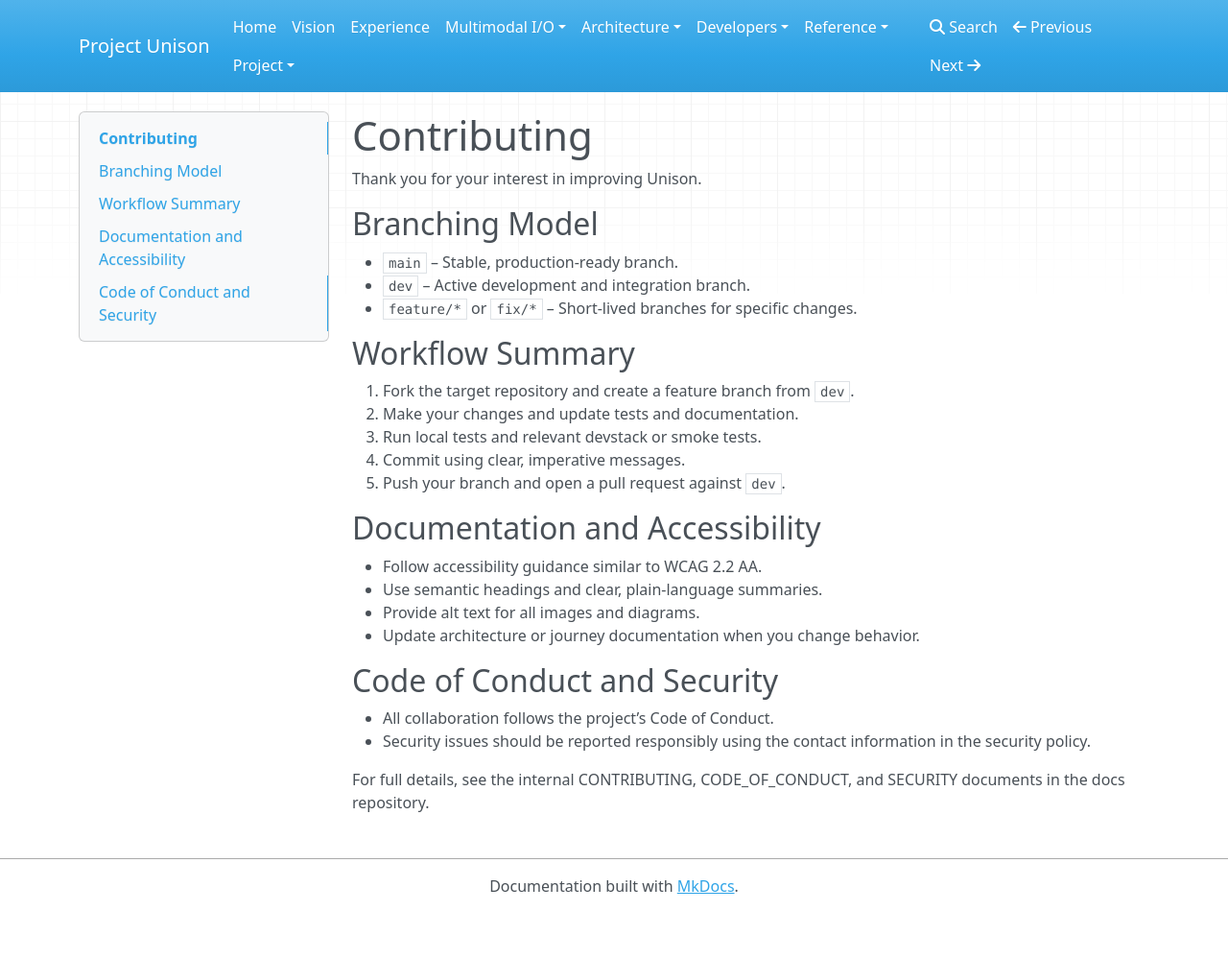
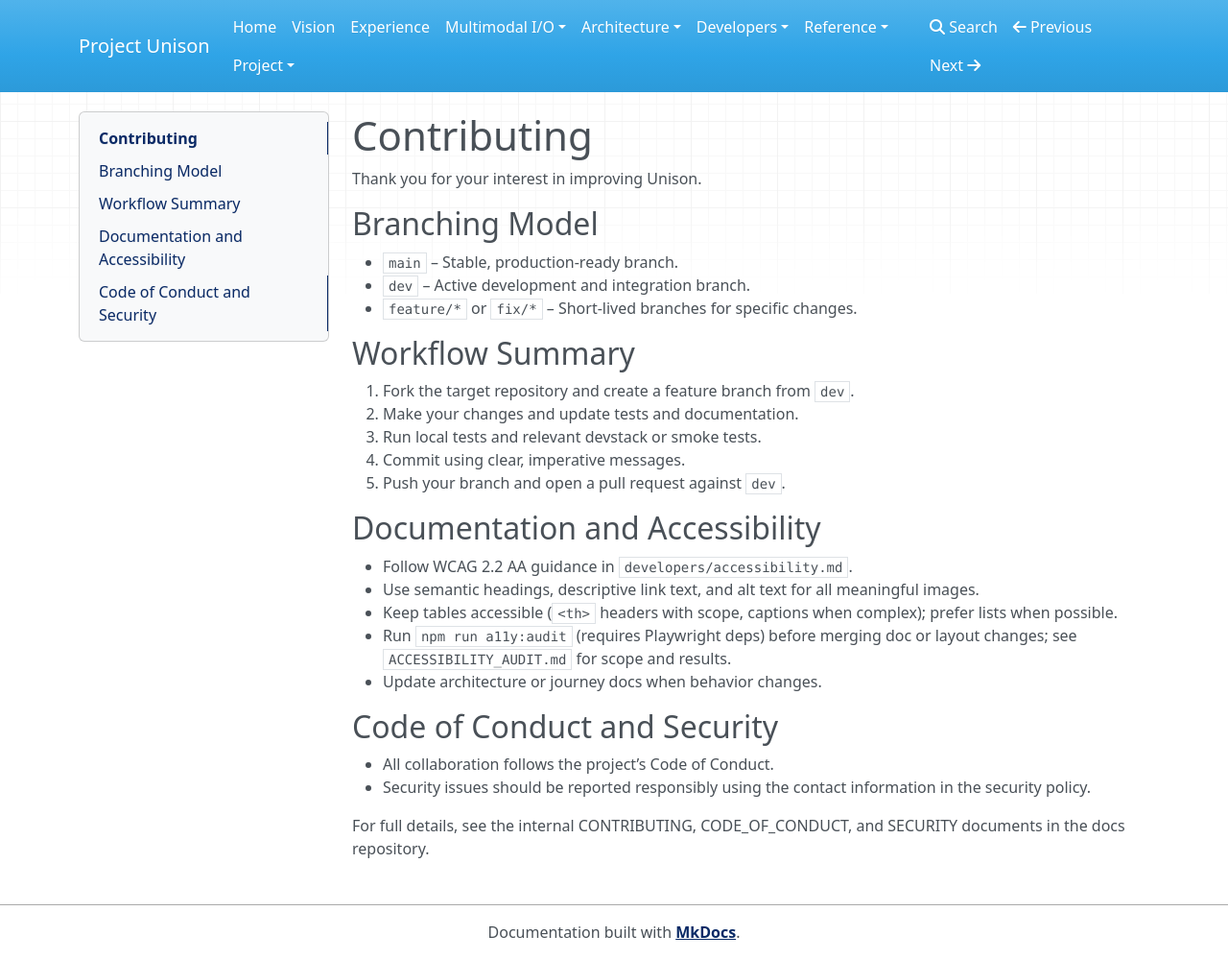
Before and after one commit to project-unisonOS/project-unisonos.github.io, an MkDocs documentation site: the page built from docs/developers/contributing.md, in a window 1280 px wide and 999 px high. Shown: the whole window at 96% size. Built offline with MkDocs 1.6.1, drawn with Linux system fonts in a browser that asks for light colours; nearby versions of some CDN libraries.

Commit message:
docs: add accessibility guidance and site-wide fixes

```diff
--- /dev/null
+++ b/docs/assets/a11y.css
@@ -0,0 +1,81 @@
+:root {
+  --a11y-focus-outline: 2px solid #f6c344;
+  --a11y-focus-offset: 3px;
+  --a11y-link: #0a2a66;
+  --a11y-link-hover: #06305a;
+}
+
+.sr-only {
+  position: absolute;
+  width: 1px;
+  height: 1px;
+  padding: 0;
+  margin: -1px;
+  overflow: hidden;
+  clip: rect(0, 0, 0, 0);
+  white-space: nowrap;
+  border: 0;
+}
+
+a:focus-visible,
+button:focus-visible,
+[role='button']:focus-visible,
+input:focus-visible,
+select:focus-visible,
+textarea:focus-visible,
+.dropdown-item:focus-visible,
+.navbar-toggler:focus-visible {
+  outline: var(--a11y-focus-outline);
+  outline-offset: var(--a11y-focus-offset);
+  box-shadow: 0 0 0 3px rgba(0, 0, 0, 0.2);
+}
+
+.navbar-dark .nav-link:focus-visible,
+.navbar-dark .dropdown-item:focus-visible {
+  background-color: rgba(255, 255, 255, 0.25);
+  color: #ffffff;
+  text-decoration: underline;
+}
+
+.dropdown-menu .dropdown-item:focus-visible {
+  background-color: #033c73;
+  color: #ffffff;
+}
+
+/* Increase contrast for sidebar/table-of-contents links */
+.col-md-3 .nav-link,
+.col-md-3 .dropdown-item,
+.col-md-3 .nav > li > a {
+  color: var(--a11y-link);
+  font-weight: 600;
+}
+
+.col-md-3 .nav-link:focus,
+.col-md-3 .nav-link:hover,
+.col-md-3 .dropdown-item:focus,
+.col-md-3 .dropdown-item:hover {
+  color: var(--a11y-link-hover);
+}
+
+/* Increase contrast for in-content links */
+main a {
+  color: var(--a11y-link);
+  font-weight: 600;
+}
+
+main a:hover,
+main a:focus,
+main a:active {
+  color: var(--a11y-link-hover);
+}
+
+footer a {
+  color: var(--a11y-link);
+  font-weight: 600;
+}
+
+footer a:hover,
+footer a:focus,
+footer a:active {
+  color: var(--a11y-link-hover);
+}
--- a/docs/developers/contributing.md
+++ b/docs/developers/contributing.md
@@ -18,10 +18,11 @@ Thank you for your interest in improving Unison.
 
 ## Documentation and Accessibility
 
-- Follow accessibility guidance similar to WCAG 2.2 AA.
-- Use semantic headings and clear, plain-language summaries.
-- Provide alt text for all images and diagrams.
-- Update architecture or journey documentation when you change behavior.
+- Follow WCAG 2.2 AA guidance in `developers/accessibility.md`.
+- Use semantic headings, descriptive link text, and alt text for all meaningful images.
+- Keep tables accessible (`<th>` headers with scope, captions when complex); prefer lists when possible.
+- Run `npm run a11y:audit` (requires Playwright deps) before merging doc or layout changes; see `ACCESSIBILITY_AUDIT.md` for scope and results.
+- Update architecture or journey docs when behavior changes.
 
 ## Code of Conduct and Security
 
--- a/mkdocs.yml
+++ b/mkdocs.yml
@@ -5,6 +5,7 @@ site_url: https://project-unisonos.github.io
 docs_dir: docs
 theme:
   name: mkdocs
+  custom_dir: overrides
 
 nav:
   - Home: index.md
@@ -34,6 +35,7 @@ nav:
       - Testing: developers/testing.md
       - Hardware Deployment: developers/hardware.md
       - Coding Conventions: developers/coding-conventions.md
+      - Accessibility: developers/accessibility.md
       - Contributing: developers/contributing.md
   - Reference:
       - Specs & Schemas: reference/specs.md
@@ -60,3 +62,4 @@ markdown_extensions:
 
 extra_css:
   - assets/nav-contrast.css
+  - assets/a11y.css
--- /dev/null
+++ b/overrides/base.html
@@ -0,0 +1,252 @@
+<!DOCTYPE html>
+<html lang="{{ config.theme.locale|default('en') }}" data-bs-theme="{{ config.theme.color_mode }}">
+    <head>
+      {%- block site_meta %}
+        <meta charset="utf-8">
+        <meta http-equiv="X-UA-Compatible" content="IE=edge">
+        <meta name="viewport" content="width=device-width, initial-scale=1.0">
+        {% if page and page.is_homepage %}<meta name="description" content="{{ config.site_description }}">{% endif %}
+        {% if config.site_author %}<meta name="author" content="{{ config.site_author }}">{% endif %}
+        {% if page and page.canonical_url %}<link rel="canonical" href="{{ page.canonical_url }}">{% endif %}
+        {% if config.site_favicon %}<link rel="shortcut icon" href="{{ config.site_favicon|url }}">
+        {% else %}<link rel="shortcut icon" href="{{ 'img/favicon.ico'|url }}">{% endif %}
+      {%- endblock %}
+
+      {%- block htmltitle %}
+        <title>{% if page and page.title and not page.is_homepage %}{{ page.title }} - {% endif %}{{ config.site_name }}</title>
+      {%- endblock %}
+
+      {%- block styles %}
+        <link href="{{ 'css/bootstrap.min.css'|url }}" rel="stylesheet">
+        <link href="{{ 'css/fontawesome.min.css'|url }}" rel="stylesheet">
+        <link href="{{ 'css/brands.min.css'|url }}" rel="stylesheet">
+        <link href="{{ 'css/solid.min.css'|url }}" rel="stylesheet">
+        <link href="{{ 'css/v4-font-face.min.css'|url }}" rel="stylesheet">
+        <link href="{{ 'css/base.css'|url }}" rel="stylesheet">
+        {%- if config.theme.highlightjs %}
+        <link id="hljs-light" rel="stylesheet" href="https://cdnjs.cloudflare.com/ajax/libs/highlight.js/11.8.0/styles/{{ config.theme.hljs_style }}.min.css" {% if config.theme.color_mode != "light" %}disabled{% endif %}>
+        <link id="hljs-dark" rel="stylesheet" href="https://cdnjs.cloudflare.com/ajax/libs/highlight.js/11.8.0/styles/{{ config.theme.hljs_style_dark }}.min.css" {% if config.theme.color_mode != "dark" %}disabled{% endif %}>
+        {%- endif %}
+        {%- for path in config.extra_css %}
+        <link href="{{ path|url }}" rel="stylesheet">
+        {%- endfor %}
+      {%- endblock %}
+
+      {%- block libs %}
+        {%- if config.theme.highlightjs %}
+        <script src="https://cdnjs.cloudflare.com/ajax/libs/highlight.js/11.8.0/highlight.min.js"></script>
+        {%- for lang in config.theme.hljs_languages %}
+        <script src="https://cdnjs.cloudflare.com/ajax/libs/highlight.js/11.8.0/languages/{{lang}}.min.js"></script>
+        {%- endfor %}
+        <script>hljs.highlightAll();</script>
+        {%- endif %}
+      {%- endblock %}
+
+      {%- block analytics %}
+        {%- if config.theme.analytics.gtag %}
+        <script async src="https://www.googletagmanager.com/gtag/js?id={{ config.theme.analytics.gtag }}"></script>
+        <script>
+          window.dataLayer = window.dataLayer || [];
+          function gtag(){dataLayer.push(arguments);}
+          gtag('js', new Date());
+
+          gtag('config', {{ config.theme.analytics.gtag|tojson }});
+        </script>
+        {%- elif config.google_analytics %}
+        <script>
+            (function(i,s,o,g,r,a,m){i['GoogleAnalyticsObject']=r;i[r]=i[r]||function(){
+            (i[r].q=i[r].q||[]).push(arguments)},i[r].l=1*new Date();a=s.createElement(o),
+            m=s.getElementsByTagName(o)[0];a.async=1;a.src=g;m.parentNode.insertBefore(a,m)
+            })(window,document,'script','https://www.google-analytics.com/analytics.js','ga');
+
+            ga('create', {{ config.google_analytics[0]|tojson }}, {{ config.google_analytics[1]|tojson }});
+            ga('send', 'pageview');
+        </script>
+        {%- endif %}
+      {%- endblock %}
+
+      {%- block extrahead %} {% endblock %}
+    </head>
+
+    <body{% if page and page.is_homepage %} class="homepage"{% endif %}>
+        <a class="sr-only" href="#main-content">Skip to main content</a>
+        <div class="navbar fixed-top navbar-expand-lg navbar-{% if config.theme.nav_style == "light" %}light{% else %}dark{% endif %} bg-{{ config.theme.nav_style }}">
+            <div class="container">
+
+                {%- block site_name %}
+                <a class="navbar-brand" href="{{ nav.homepage.url|url }}">{{ config.site_name }}</a>
+                {%- endblock %}
+
+                {%- if nav|length>1 or (page and (page.next_page or page.previous_page)) or config.repo_url %}
+                <!-- Expander button -->
+                <button type="button" class="navbar-toggler" data-bs-toggle="collapse" data-bs-target="#navbar-collapse" aria-controls="navbar-collapse" aria-expanded="false" aria-label="Toggle navigation">
+                    <span class="navbar-toggler-icon"></span>
+                </button>
+                {%- endif %}
+
+                <!-- Expanded navigation -->
+                <div id="navbar-collapse" class="navbar-collapse collapse">
+                  {%- block site_nav %}
+                    {%- if nav|length>1 %}
+                        <!-- Main navigation -->
+                        <ul class="nav navbar-nav">
+                        {%- for nav_item in nav %}
+                        {%- if nav_item.children %}
+                            <li class="nav-item dropdown">
+                                <a href="#" class="nav-link dropdown-toggle{% if nav_item.active %} active" aria-current="page{% endif %}" role="button" data-bs-toggle="dropdown"  aria-expanded="false">{{ nav_item.title }}</a>
+                                <ul class="dropdown-menu">
+                                {%- for nav_item in nav_item.children %}
+                                    {% include "nav-sub.html" %}
+                                {%- endfor %}
+                                </ul>
+                            </li>
+                        {%- else %}
+                            <li class="nav-item">
+                                <a href="{{ nav_item.url|url }}" class="nav-link{% if nav_item.active %} active" aria-current="page{% endif %}">{{ nav_item.title }}</a>
+                            </li>
+                        {%- endif %}
+                        {%- endfor %}
+                        </ul>
+                    {%- endif %}
+                  {%- endblock %}
+
+                    <ul class="nav navbar-nav ms-md-auto">
+                      {%- block search_button %}
+                        {%- if 'search' in config.plugins %}
+                        <li class="nav-item">
+                            <a href="#" class="nav-link" data-bs-toggle="modal" data-bs-target="#mkdocs_search_modal">
+                                <i class="fa fa-search"></i> {% trans %}Search{% endtrans %}
+                            </a>
+                        </li>
+                        {%- endif %}
+                      {%- endblock %}
+
+                      {%- block next_prev %}
+                        {%- if page and (page.next_page or page.previous_page) %}
+                            <li class="nav-item">
+                                <a rel="prev" {% if page.previous_page %}href="{{ page.previous_page.url|url }}" class="nav-link"{% else %}class="nav-link disabled"{% endif %}>
+                                    <i class="fa fa-arrow-left"></i> {% trans %}Previous{% endtrans %}
+                                </a>
+                            </li>
+                            <li class="nav-item">
+                                <a rel="next" {% if page.next_page %}href="{{ page.next_page.url|url }}" class="nav-link"{% else %}class="nav-link disabled"{% endif %}>
+                                    {% trans %}Next{% endtrans %} <i class="fa fa-arrow-right"></i>
+                                </a>
+                            </li>
+                        {%- endif %}
+                      {%- endblock %}
+
+                      {%- block repo %}
+                        {%- if page and page.edit_url %}
+                            <li class="nav-item">
+                                <a href="{{ page.edit_url }}" class="nav-link">
+                                    {%- if config.repo_name == 'GitHub' -%}
+                                        <i class="fa-brands fa-github"></i> {% trans repo_name=config.repo_name %}Edit on {{ repo_name }}{% endtrans %}
+                                    {%- elif config.repo_name == 'Bitbucket' -%}
+                                        <i class="fa-brands fa-bitbucket"></i> {% trans repo_name=config.repo_name %}Edit on {{ repo_name }}{% endtrans %}
+                                    {%- elif config.repo_name == 'GitLab' -%}
+                                        <i class="fa-brands fa-gitlab"></i> {% trans repo_name=config.repo_name %}Edit on {{ repo_name }}{% endtrans %}
+                                    {%- elif config.repo_name -%}
+                                        {% trans repo_name=config.repo_name%}Edit on {{ repo_name }}{% endtrans %}
+                                    {% else %}
+                                        {% trans repo_name=config.repo_name%}Edit{% endtrans %}
+                                    {%- endif -%}
+                                </a>
+                            </li>
+                        {%- elif config.repo_url %}
+                            <li class="nav-item">
+                                <a href="{{ config.repo_url }}" class="nav-link">
+                                    {%- if config.repo_name == 'GitHub' -%}
+                                        <i class="fa-brands fa-github"></i> {{ config.repo_name }}
+                                    {%- elif config.repo_name == 'Bitbucket' -%}
+                                        <i class="fa-brands fa-bitbucket"></i> {{ config.repo_name }}
+                                    {%- elif config.repo_name == 'GitLab' -%}
+                                        <i class="fa-brands fa-gitlab"></i> {{ config.repo_name }}
+                                    {%- else -%}
+                                    {{ config.repo_name }}
+                                    {%- endif -%}
+                                </a>
+                            </li>
+                        {%- endif %}
+                      {%- endblock %}
+                      {%- if config.theme.user_color_mode_toggle %}
+                            <li class="nav-item dropdown">
+                              <button id="theme-menu" aria-expanded="false" data-bs-toggle="dropdown" data-bs-display="static" aria-label="Toggle theme" class="nav-link dropdown-toggle">
+                                <i class="fa-solid fa-circle-half-stroke fa-fw"></i>
+                                <span class="d-lg-none ms-2">Toggle theme</span>
+                              </button>
+                              <ul class="dropdown-menu dropdown-menu-end">
+                                <li>
+                                  <button class="dropdown-item d-flex align-items-center" data-bs-theme-value="light" aria-pressed="{% if config.theme.color_mode == 'light' %}true{% else %}false{% endif %}">
+                                    <i class="fa-solid fa-sun fa-fw"></i>
+                                    <span class="ms-2">Light</span>
+                                    <i class="fa-solid fa-check ms-auto{% if config.theme.color_mode != 'light' %} d-none{% endif %}"></i>
+                                  </button>
+                                </li>
+                                <li>
+                                  <button class="dropdown-item d-flex align-items-center" data-bs-theme-value="dark" aria-pressed="{% if config.theme.color_mode == 'dark' %}true{% else %}false{% endif %}">
+                                    <i class="fa-solid fa-moon fa-fw"></i>
+                                    <span class="ms-2">Dark</span>
+                                    <i class="fa-solid fa-check ms-auto{% if config.theme.color_mode != 'dark' %} d-none{% endif %}"></i>
+                                  </button>
+                                </li>
+                                <li>
+                                  <button class="dropdown-item d-flex align-items-center" data-bs-theme-value="auto" aria-pressed="{% if config.theme.color_mode == 'auto' %}true{% else %}false{% endif %}">
+                                    <i class="fa-solid fa-circle-half-stroke fa-fw"></i>
+                                    <span class="ms-2">Auto</span>
+                                    <i class="fa-solid fa-check ms-auto{% if config.theme.color_mode != 'auto' %} d-none{% endif %}"></i>
+                                  </button>
+                                </li>
+                              </ul>
+                            </li>
+                    {%- endif %}
+                    </ul>
+                </div>
+            </div>
+        </div>
+        {%- if config.theme.color_mode != "light" or config.theme.user_color_mode_toggle %}
+        <script src="{{ 'js/darkmode.js'|url }}"></script>
+        {%- endif %}
+
+        <div class="container">
+            <div class="row">
+                {%- block content %}
+                    <nav class="col-md-3" aria-label="Page outline">{% include "toc.html" %}</nav>
+                    <main id="main-content" class="col-md-9" role="main">{% include "content.html" %}</main>
+                {%- endblock %}
+            </div>
+        </div>
+
+        <footer class="col-md-12">
+          {%- block footer %}
+            <hr>
+            {%- if config.copyright %}
+                <p>{{ config.copyright }}</p>
+            {%- endif %}
+            <p>{% trans mkdocs_link='<a href="https://www.mkdocs.org/">MkDocs</a>' %}Documentation built with {{ mkdocs_link }}.{% endtrans %}</p>
+          {%- endblock %}
+        </footer>
+
+      {%- block scripts %}
+        <script src="{{ 'js/bootstrap.bundle.min.js'|url }}"></script>
+        <script>
+            var base_url = {{ base_url|tojson }},
+                shortcuts = {{ config.theme.shortcuts|tojson }};
+        </script>
+        <script src="{{ 'js/base.js'|url }}"></script>
+        {%- for script in config.extra_javascript %}
+        {{ script|script_tag }}
+        {%- endfor %}
+      {%- endblock %}
+
+        {% if 'search' in config.plugins %}{%- include "search-modal.html" %}{% endif %}
+        {%- include "keyboard-modal.html" %}
+
+    </body>
+</html>
+{% if page and page.is_homepage %}
+<!--
+MkDocs version : {{ mkdocs_version }}
+Build Date UTC : {{ build_date_utc }}
+-->
+{% endif %}
```
Also changed, not shown: docs/developers/accessibility.md (added, +36 -0 lines).
